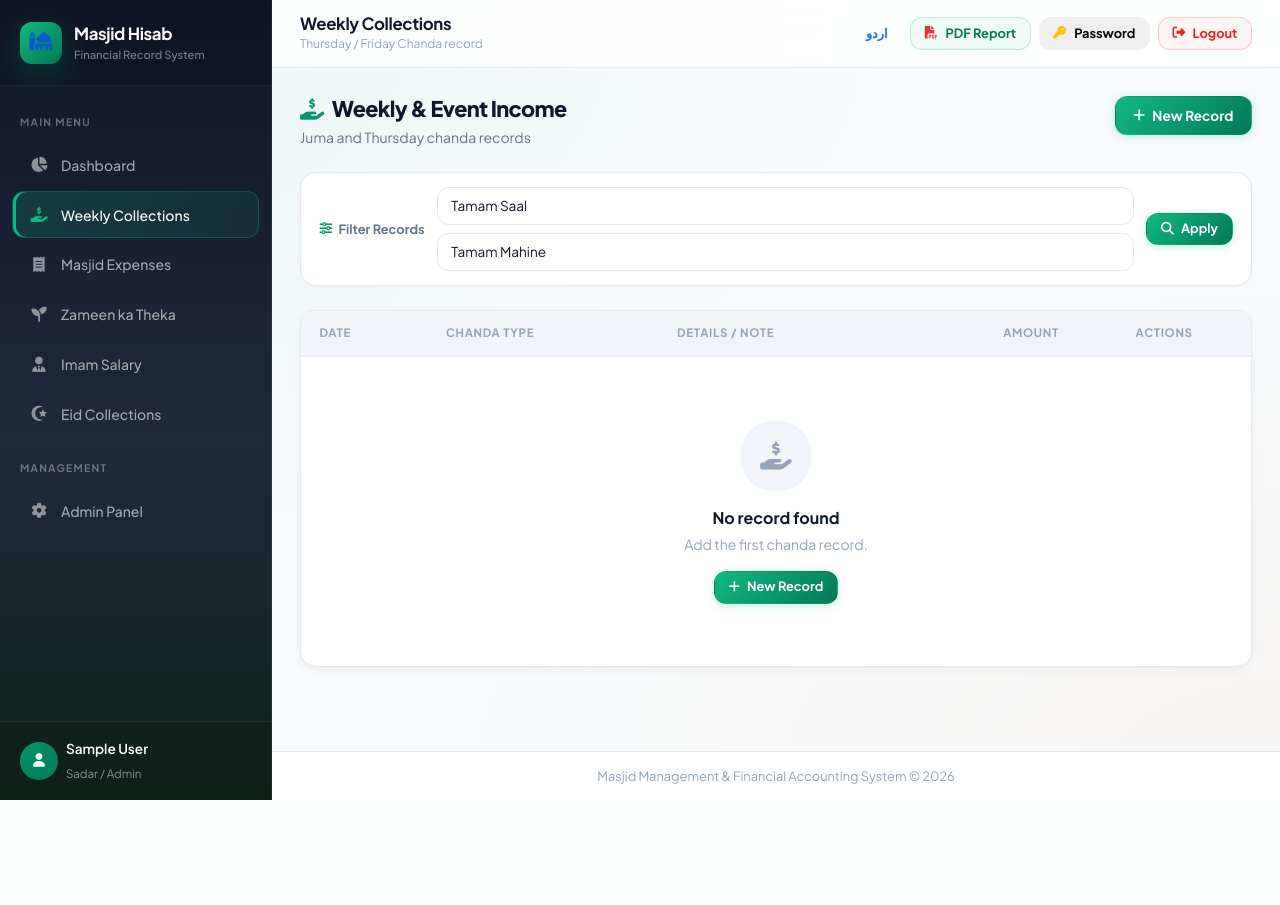
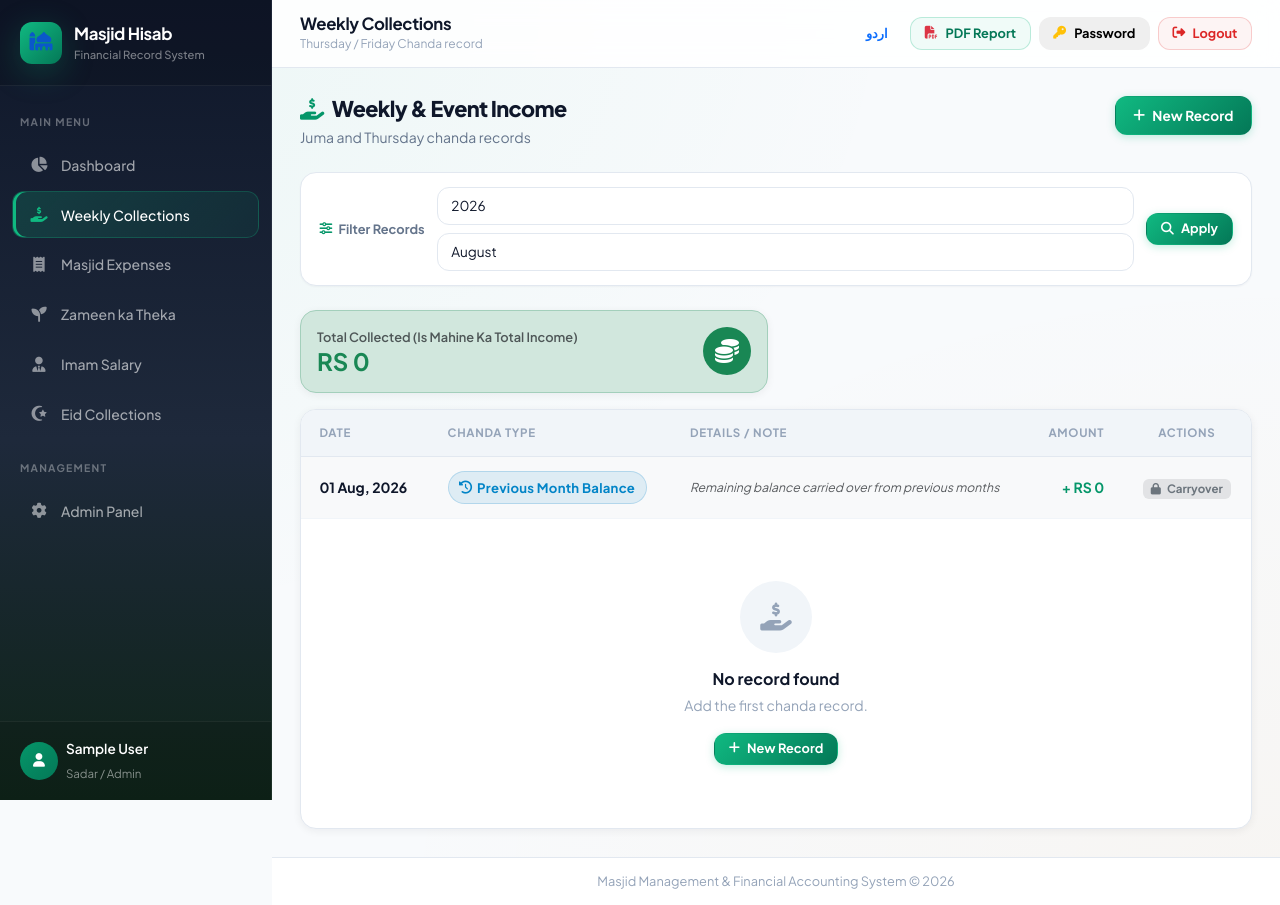
Before and after one commit to Jameel4413/jameya_masjid, a Django app: page /weekly-income/ in a window 1280 px wide. Before the commit the page ends 800 px from the top, so only its background shows below. Run offline with Django 5.2, Linux system fonts and the light colour scheme; the visitor is signed in with stand-in values (Sample User, id 1); data that the repository does not hold is empty; some libraries are stand-ins or nearby versions.

Commit message:
landlease correction

```diff
--- a/donation/translations.py
+++ b/donation/translations.py
@@ -67,6 +67,9 @@ URDU_TRANSLATIONS = {
     'weekly_income_records': 'ہفتہ وار چندہ کا ریکارڈ',
     'weekly_and_event_income': 'ہفتہ وار اور تقریب کی آمدنی',
     'weekly_income_subtitle': 'جمعہ اور جمعرات کے چندے کا ریکارڈ',
+    'previous_month_balance': 'سابقہ مہینے کا بقایا',
+    'carried_forward_note': 'پچھلے مہینے کی بقایا رقم (سابقہ کیری فارورڈ)',
+    'previous_balance_short': 'سابقہ بقایا',
     'new_record': 'نیا ریکارڈ',
     'chanda_type': 'چندہ کی قسم',
     'details_note': 'تفصیل / نوٹ',
@@ -300,6 +303,9 @@ ENGLISH_TRANSLATIONS = {
     'weekly_income_records': 'Weekly Income Records',
     'weekly_and_event_income': 'Weekly & Event Income',
     'weekly_income_subtitle': 'Juma and Thursday chanda records',
+    'previous_month_balance': 'Previous Month Balance',
+    'carried_forward_note': 'Remaining balance carried over from previous months',
+    'previous_balance_short': 'Previous Balance',
     'new_record': 'New Record',
     'chanda_type': 'Chanda Type',
     'details_note': 'Details / Note',
--- a/donation/views.py
+++ b/donation/views.py
@@ -178,13 +178,11 @@ def get_all_time_totals():
     """
     Calculates the TRUE running balance since the system started.
     This NEVER resets on a weekly/monthly basis - it is the sum of
-    everything that has ever come in, minus everything that has ever
-    gone out. This fixes the bug where the dashboard balance was being
-    reset every week and old expenses appeared to "cut" from new income.
+    everything that has ever come in (WeeklyIncome only, LandLease excluded),
+    minus everything that has ever gone out (Expenses + Imam Salary paid).
     """
     total_weekly_income = WeeklyIncome.objects.aggregate(t=Sum('amount'))['t'] or 0
-    total_lease_income = LandLeasePayment.objects.aggregate(t=Sum('amount_received'))['t'] or 0
-    grand_total_income = total_weekly_income + total_lease_income
+    grand_total_income = total_weekly_income  # Land Lease payments excluded from total income
 
     total_expenses = Expense.objects.aggregate(t=Sum('amount'))['t'] or 0
     total_salary_paid = ImamSalaryInstallment.objects.aggregate(t=Sum('amount_paid'))['t'] or 0
@@ -208,18 +206,41 @@ def dashboard_view(request):
     year = request.GET.get('year')
     month = request.GET.get('month')
 
+    is_all_months = (month == '')
+
     curr_year = int(year) if (year and year.isdigit()) else now.year
     curr_month = int(month) if (month and month.isdigit()) else now.month
 
-    weekly_qs = WeeklyIncome.objects.filter(date__year=curr_year, date__month=curr_month)
-    lease_qs = LandLeasePayment.objects.filter(payment_date__year=curr_year, payment_date__month=curr_month)
-    expense_qs = Expense.objects.filter(date__year=curr_year, date__month=curr_month)
-    salary_qs = ImamSalaryInstallment.objects.filter(payment_date__year=curr_year, payment_date__month=curr_month)
-
-    period_income = (weekly_qs.aggregate(t=Sum('amount'))['t'] or 0) + \
-                     (lease_qs.aggregate(t=Sum('amount_received'))['t'] or 0)
-    period_expense = (expense_qs.aggregate(t=Sum('amount'))['t'] or 0) + \
-                      (salary_qs.aggregate(t=Sum('amount_paid'))['t'] or 0)
+    prev_months_remaining = 0
+    if not is_all_months:
+        start_date_of_month = datetime(curr_year, curr_month, 1).date()
+        prev_income = WeeklyIncome.objects.filter(date__lt=start_date_of_month).aggregate(t=Sum('amount'))['t'] or 0
+        prev_expense = (Expense.objects.filter(date__lt=start_date_of_month).aggregate(t=Sum('amount'))['t'] or 0) + \
+                       (ImamSalaryInstallment.objects.filter(payment_date__lt=start_date_of_month).aggregate(t=Sum('amount_paid'))['t'] or 0)
+        prev_months_remaining = prev_income - prev_expense
+
+        weekly_qs = WeeklyIncome.objects.filter(date__year=curr_year, date__month=curr_month)
+        expense_qs = Expense.objects.filter(date__year=curr_year, date__month=curr_month)
+        salary_qs = ImamSalaryInstallment.objects.filter(payment_date__year=curr_year, payment_date__month=curr_month)
+
+        curr_month_weekly_income = weekly_qs.aggregate(t=Sum('amount'))['t'] or 0
+        period_income = prev_months_remaining + curr_month_weekly_income
+        period_expense = (expense_qs.aggregate(t=Sum('amount'))['t'] or 0) + \
+                          (salary_qs.aggregate(t=Sum('amount_paid'))['t'] or 0)
+    else:
+        weekly_qs = WeeklyIncome.objects.all()
+        if year and year.isdigit():
+            weekly_qs = weekly_qs.filter(date__year=int(year))
+            expense_qs = Expense.objects.filter(date__year=int(year))
+            salary_qs = ImamSalaryInstallment.objects.filter(payment_date__year=int(year))
+        else:
+            expense_qs = Expense.objects.all()
+            salary_qs = ImamSalaryInstallment.objects.all()
+
+        period_income = weekly_qs.aggregate(t=Sum('amount'))['t'] or 0
+        period_expense = (expense_qs.aggregate(t=Sum('amount'))['t'] or 0) + \
+                          (salary_qs.aggregate(t=Sum('amount_paid'))['t'] or 0)
+
     period_net = period_income - period_expense
 
     recent_incomes = WeeklyIncome.objects.all().order_by('-date')[:5]
@@ -230,11 +251,12 @@ def dashboard_view(request):
         'grand_total_income': period_income,
         'grand_total_expense': period_expense,
         'period_net': period_net,
+        'prev_months_remaining': prev_months_remaining,
         'recent_incomes': recent_incomes,
         'recent_expenses': recent_expenses,
         'selected_year': request.GET.get('year', str(curr_year)),
-        'selected_month': request.GET.get('month', str(curr_month)),
-        'period_label': datetime(curr_year, curr_month, 1).strftime('%B %Y'),
+        'selected_month': request.GET.get('month', '' if is_all_months else str(curr_month)),
+        'period_label': 'Tamam Mahine' if is_all_months else datetime(curr_year, curr_month, 1).strftime('%B %Y'),
     }
 
     return render(request, 'dashboard.html', context)
@@ -246,17 +268,49 @@ def dashboard_view(request):
 
 @login_required(login_url='/admin/login/')
 def weekly_income_view(request):
-    """Thursday & Friday Collections View with Month/Year Filter"""
+    """Thursday & Friday Collections View with Month/Year Filter & Previous Month Carryover Balance"""
+    now = timezone.now()
+    year = request.GET.get('year')
+    month = request.GET.get('month')
+
+    # If no month parameter was supplied in request.GET, default to current month & year
+    has_month_param = 'month' in request.GET
+    is_all_months = has_month_param and (month == '')
+
+    if is_all_months:
+        curr_year = int(year) if (year and year.isdigit()) else None
+        curr_month = None
+    else:
+        curr_year = int(year) if (year and year.isdigit()) else now.year
+        curr_month = int(month) if (month and month.isdigit()) else now.month
+
     incomes = WeeklyIncome.objects.all().order_by('-date')
-    incomes = filter_by_month_year(incomes, 'date', request)
-
-    total_collected = incomes.aggregate(total=Sum('amount'))['total'] or 0
+    prev_months_remaining = 0
+    carryover_date = None
+
+    if curr_month and curr_year:
+        incomes = incomes.filter(date__year=curr_year, date__month=curr_month)
+        start_date_of_month = datetime(curr_year, curr_month, 1).date()
+        carryover_date = start_date_of_month
+
+        prev_income = WeeklyIncome.objects.filter(date__lt=start_date_of_month).aggregate(t=Sum('amount'))['t'] or 0
+        prev_expense = (Expense.objects.filter(date__lt=start_date_of_month).aggregate(t=Sum('amount'))['t'] or 0) + \
+                       (ImamSalaryInstallment.objects.filter(payment_date__lt=start_date_of_month).aggregate(t=Sum('amount_paid'))['t'] or 0)
+        prev_months_remaining = prev_income - prev_expense
+    elif curr_year:
+        incomes = incomes.filter(date__year=curr_year)
+
+    current_collections = incomes.aggregate(total=Sum('amount'))['total'] or 0
+    total_collected = prev_months_remaining + current_collections
 
     context = {
         'incomes': incomes,
         'total_collected': total_collected,
-        'selected_year': request.GET.get('year', ''),
-        'selected_month': request.GET.get('month', ''),
+        'current_collections': current_collections,
+        'prev_months_remaining': prev_months_remaining,
+        'carryover_date': carryover_date,
+        'selected_year': str(curr_year) if curr_year else '',
+        'selected_month': '' if is_all_months else (str(curr_month) if curr_month else ''),
     }
     return render(request, 'weekly_income.html', context)
 
@@ -1277,10 +1331,18 @@ def export_monthly_pdf(request, year=None, month=None):
             end_date__gte=first_date
         ).order_by('start_date')
 
-    # Calculate Totals
+    # Calculate Totals & Carried-Forward Balance
     total_weekly = weekly_incomes.aggregate(total=Sum('amount'))['total'] or 0
-    total_lease = lease_payments.aggregate(total=Sum('amount_received'))['total'] or 0
-    month_total_income = total_weekly + total_lease
+    prev_months_remaining = 0
+
+    if not is_annual:
+        start_date_of_month = datetime(selected_year, selected_month, 1).date()
+        prev_inc = WeeklyIncome.objects.filter(date__lt=start_date_of_month).aggregate(t=Sum('amount'))['t'] or 0
+        prev_exp = (Expense.objects.filter(date__lt=start_date_of_month).aggregate(t=Sum('amount'))['t'] or 0) + \
+                   (ImamSalaryInstallment.objects.filter(payment_date__lt=start_date_of_month).aggregate(t=Sum('amount_paid'))['t'] or 0)
+        prev_months_remaining = prev_inc - prev_exp
+
+    month_total_income = (prev_months_remaining if not is_annual else 0) + total_weekly
 
     total_gen_expense = expenses.aggregate(total=Sum('amount'))['total'] or 0
     total_salary_paid = salary_payments.aggregate(total=Sum('amount_paid'))['total'] or 0
@@ -1288,8 +1350,18 @@ def export_monthly_pdf(request, year=None, month=None):
 
     net_monthly_balance = month_total_income - month_total_expense
 
-    # Combine Income Items
+    # Combine Income Items (Excludes Land Lease, includes Opening Balance if month filter)
     income_items = []
+    if not is_annual and prev_months_remaining != 0:
+        opening_source = "سابقہ مہینے کا بقایا" if is_urdu else "Previous Month Balance"
+        opening_note = "پچھلے مہینے کا بقایا (سابقہ کیری فارورڈ)" if is_urdu else "Carried balance from previous months"
+        income_items.append({
+            'date': datetime(selected_year, selected_month, 1).date(),
+            'source': opening_source,
+            'notes': opening_note,
+            'amount': prev_months_remaining,
+        })
+
     for inc in weekly_incomes:
         source_disp = DAY_TYPE_URDU.get(inc.get_day_type_display(), inc.get_day_type_display()) if is_urdu else inc.get_day_type_display()
         income_items.append({
@@ -1297,15 +1369,6 @@ def export_monthly_pdf(request, year=None, month=None):
             'source': source_disp,
             'notes': inc.notes or "-",
             'amount': inc.amount,
-        })
-    for lse in lease_payments:
-        source_disp = f"زمین کا ٹھیکہ: {translate_user_input_to_urdu(lse.lease.tenant_name)}" if is_urdu else f"Land Lease: {lse.lease.tenant_name}"
-        note_disp = lse.notes or ("ٹھیکہ قسط" if is_urdu else "Lease Payment")
-        income_items.append({
-            'date': lse.payment_date,
-            'source': source_disp,
-            'notes': note_disp,
-            'amount': lse.amount_received,
         })
     income_items.sort(key=lambda x: x['date'])
 
@@ -1354,7 +1417,7 @@ def export_monthly_pdf(request, year=None, month=None):
     rasool_str = shape_ur("یا رسول اللہ", is_urdu=True)
 
     bism_center_style = ParagraphStyle(
-        'BismCenterM', parent=styles['Normal'], fontName=font_bism, fontSize=16.5, leading=20,
+        'BismCenterM', parent=styles['Normal'], fontName=font_bism, fontSize=14.5, leading=18,
         textColor=colors.HexColor("#fef08a"), alignment=1
     )
     bism_right_style = ParagraphStyle(
@@ -1370,7 +1433,7 @@ def export_monthly_pdf(request, year=None, month=None):
     p_center = Paragraph(f"<b>{bismillah_str}</b>", bism_center_style)
     p_right = Paragraph(f"<b>{allah_str}</b>", bism_right_style)
 
-    bism_box = Table([[p_left, p_center, p_right]], colWidths=[95, 330, 95])
+    bism_box = Table([[p_left, p_center, p_right]], colWidths=[95, 350, 95])
     bism_box.setStyle(TableStyle([
         ('BACKGROUND', (0, 0), (-1, -1), colors.HexColor("#044e3a")), # Deep Sacred Emerald Fill
         ('BOX', (0, 0), (-1, -1), 2.5, colors.HexColor("#c59b27")), # Outer Metallic Gold Frame
--- a/templates/dashboard.html
+++ b/templates/dashboard.html
@@ -57,6 +57,11 @@
                     <p class="stat-card-value text-success-pro mb-0 fw-bold" style="font-size: clamp(1.1rem, 4vw, 1.5rem);">
                         + RS {{ grand_total_income|floatformat:0 }}
                     </p>
+                    {% if prev_months_remaining != 0 %}
+                    <small class="d-block text-muted mt-1" style="font-size: 0.72rem;">
+                        <i class="fa-solid fa-circle-info text-info me-1"></i>({{ T.previous_balance_short }}: RS {{ prev_months_remaining|floatformat:0 }})
+                    </small>
+                    {% endif %}
                 </div>
             </div>
             <div class="col-6">
--- a/templates/weekly_income.html
+++ b/templates/weekly_income.html
@@ -19,6 +19,46 @@
 
 {% include 'includes/filter_bar.html' with show_year=True show_month=True selected_year=selected_year selected_month=selected_month %}
 
+<!-- Monthly Total Collected & Carryover Summary Bar -->
+<div class="row g-3 mb-3 fade-in">
+    <div class="col-12 col-md-6">
+        <div class="card-pro p-3 d-flex align-items-center justify-content-between bg-success-subtle border-success-subtle">
+            <div>
+                <small class="text-muted d-block fw-semibold" style="font-size: 0.8rem;">{{ T.total_collected }} {% if selected_month %}(Is Mahine Ka Total Income){% endif %}</small>
+                <h3 class="mb-0 text-success fw-bold" style="font-size: 1.5rem;">
+                    RS {{ total_collected|floatformat:0 }}
+                </h3>
+                {% if prev_months_remaining != 0 %}
+                <small class="text-muted d-block mt-1" style="font-size: 0.75rem;">
+                    (Naya Chanda: <strong>RS {{ current_collections|floatformat:0 }}</strong> + Sabiqa Baqi: <strong>RS {{ prev_months_remaining|floatformat:0 }}</strong>)
+                </small>
+                {% endif %}
+            </div>
+            <div class="rounded-circle bg-success text-white p-3 d-flex align-items-center justify-content-center" style="width: 48px; height: 48px;">
+                <i class="fa-solid fa-coins fs-4"></i>
+            </div>
+        </div>
+    </div>
+    {% if prev_months_remaining != 0 %}
+    <div class="col-12 col-md-6">
+        <div class="card-pro p-3 d-flex align-items-center justify-content-between bg-info-subtle border-info-subtle">
+            <div>
+                <small class="text-muted d-block fw-semibold" style="font-size: 0.8rem;"><i class="fa-solid fa-clock-rotate-left me-1"></i> {{ T.previous_month_balance }}</small>
+                <h3 class="mb-0 text-info-emphasis fw-bold" style="font-size: 1.5rem;">
+                    RS {{ prev_months_remaining|floatformat:0 }}
+                </h3>
+                <small class="text-muted d-block mt-1" style="font-size: 0.75rem;">
+                    {{ T.carried_forward_note }}
+                </small>
+            </div>
+            <div class="rounded-circle bg-info text-white p-3 d-flex align-items-center justify-content-center" style="width: 48px; height: 48px;">
+                <i class="fa-solid fa-vault fs-4"></i>
+            </div>
+        </div>
+    </div>
+    {% endif %}
+</div>
+
 <div class="card-pro fade-in">
     <div class="card-pro-body-flush">
         <div class="table-responsive">
@@ -33,6 +73,26 @@
                     </tr>
                 </thead>
                 <tbody>
+                    {% if carryover_date %}
+                    <!-- Carried-Forward Opening Balance Row -->
+                    <tr class="table-primary-subtle bg-light border-bottom border-primary-subtle">
+                        <td data-label="{{ T.date }}"><strong>{{ carryover_date|date:"01 M, Y" }}</strong></td>
+                        <td data-label="{{ T.chanda_type }}">
+                            <span class="badge-pro badge-pro-info" style="font-size: 0.82rem;">
+                                <i class="fa-solid fa-clock-rotate-left"></i> {{ T.previous_month_balance }}
+                            </span>
+                        </td>
+                        <td data-label="{{ T.details_note }}" class="text-muted small">
+                            <em>{{ T.carried_forward_note }}</em>
+                        </td>
+                        <td data-label="{{ T.amount }}" class="text-end fw-bold {% if prev_months_remaining >= 0 %}text-success-pro{% else %}text-danger-pro{% endif %}">
+                            {% if prev_months_remaining >= 0 %}+ RS {{ prev_months_remaining|floatformat:0 }}{% else %}- RS {{ prev_months_remaining|floatformat:0|cut:"-" }}{% endif %}
+                        </td>
+                        <td data-label="{{ T.actions }}" class="text-center">
+                            <span class="badge bg-secondary-subtle text-secondary px-2 py-1" style="font-size: 0.72rem;"><i class="fa-solid fa-lock me-1"></i> Carryover</span>
+                        </td>
+                    </tr>
+                    {% endif %}
                     {% for income in incomes %}
                     <tr>
                         <td data-label="{{ T.date }}"><strong>{{ income.date|date:"d M, Y" }}</strong></td>
```
